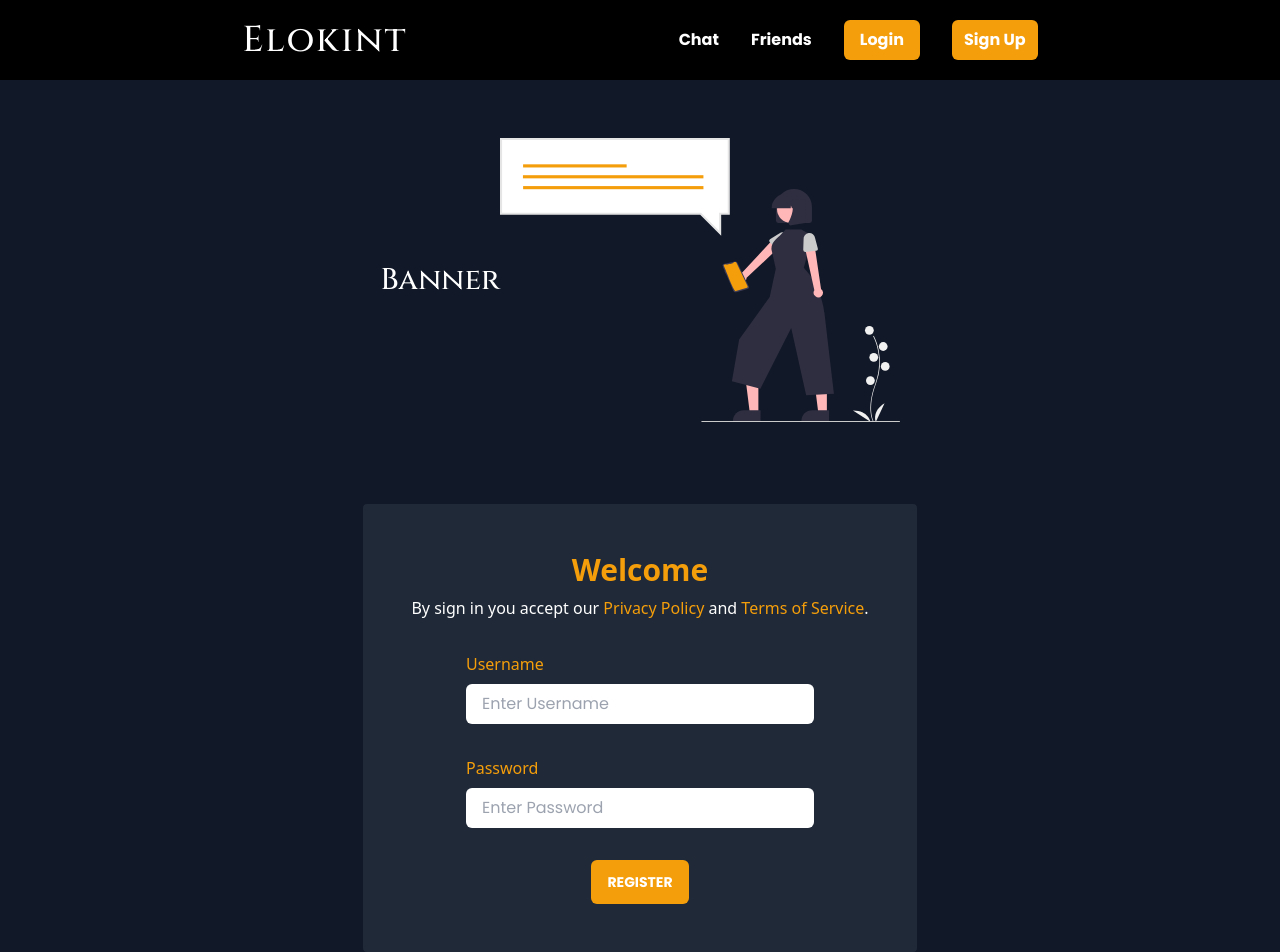
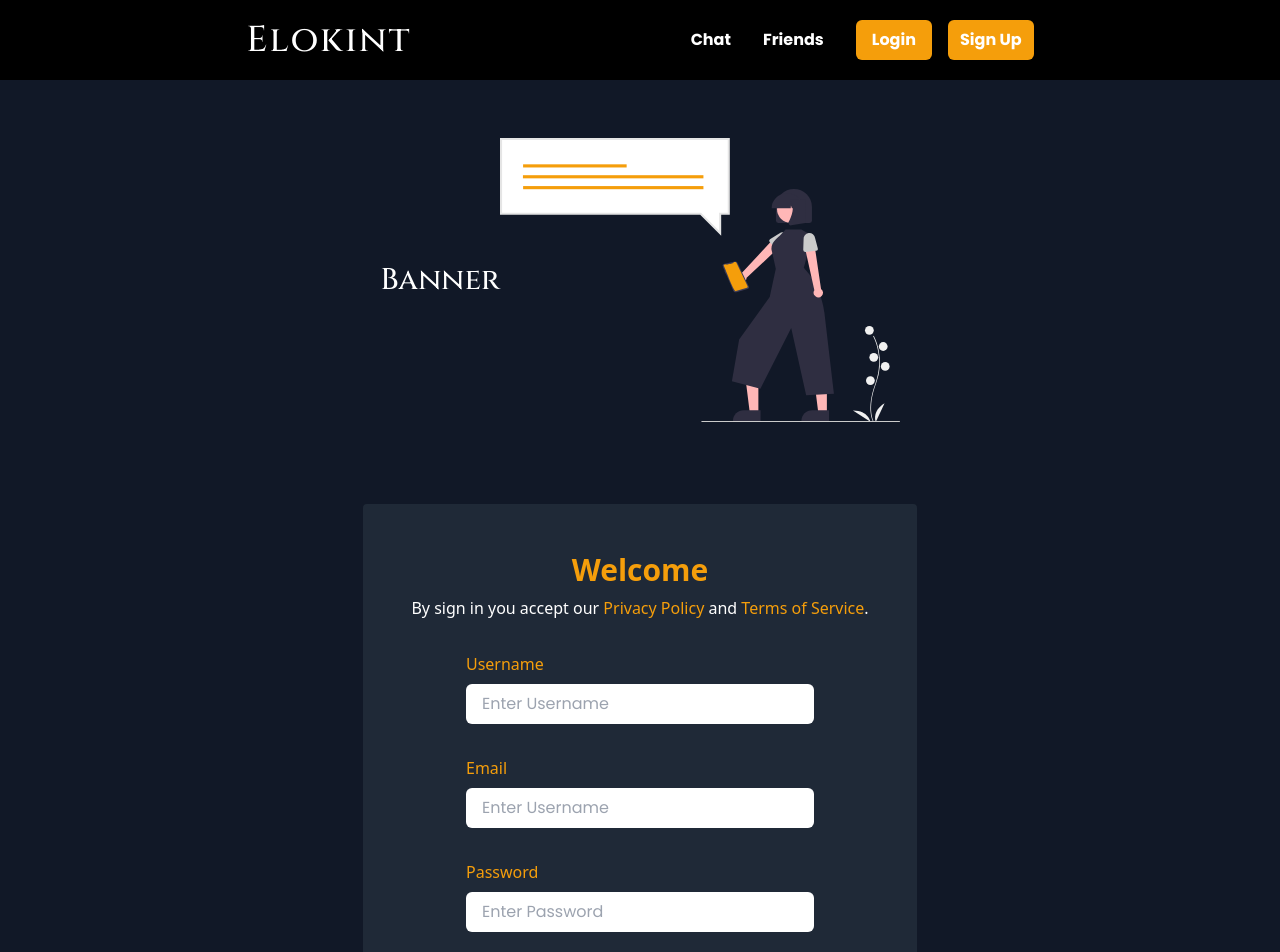
Before and after one commit to k1nho/Elokint, a React (Create React App) app in the folder frontend/: page /register in a window 1280 px wide. Shown: the top 952 px of the page. Built offline with nearby package versions, Linux system fonts and the light colour scheme; no server answers.

Commit message:
add prop definition to components for authentication

```diff
--- a/frontend/src/components/Friendslist.tsx
+++ b/frontend/src/components/Friendslist.tsx
@@ -1,11 +1,12 @@
-import React from 'react'
+import React from "react";
 
-const Friendslist: React.FC = () => {
-    return (
-        <div>
-            This is friends list component
-        </div>
-    )
+interface Iprops {
+  Props?: any;
+  authSetter: (isUserAuth: boolean) => void;
 }
 
-export default Friendslist
+const Friendslist: React.FC<Iprops> = () => {
+  return <div>This is friends list component</div>;
+};
+
+export default Friendslist;
--- a/frontend/src/components/NavBar.tsx
+++ b/frontend/src/components/NavBar.tsx
@@ -1,14 +1,50 @@
-import React from 'react';
-import { Link } from 'react-router-dom';
+import React from "react";
+import { Link } from "react-router-dom";
 
-const NavBar : React.FC = () => {
-    return (
+interface Iprops {
+  isAuth: boolean;
+  logout: () => void;
+}
+
+const NavBar: React.FC<Iprops> = ({ isAuth, logout }) => {
+  let navLeft;
+  if (!isAuth) {
+    navLeft = (
+      <div className="space-x-4">
+        <Link to="/login">
+          <button className=" font-bold bg-yellow-500 hover:bg-yellow-400 transition duration-200 rounded-md py-2 px-4">
+            Login
+          </button>
+        </Link>
+        <Link to="/register">
+          <button className="font-bold bg-yellow-500 hover:bg-yellow-400 transition duration-200 rounded-md py-2 px-3">
+            Sign Up
+          </button>
+        </Link>
+      </div>
+    );
+  } else {
+    navLeft = (
+      <div>
+        <Link to="/">
+          <button
+            className=" font-bold bg-yellow-500 hover:bg-yellow-400 transition duration-200 rounded-md py-2 px-4"
+            onClick={logout}
+          >
+            Logout
+          </button>
+        </Link>
+      </div>
+    );
+  }
+
+  return (
     <div className="bg-black sticky top-0 z-50">
       <div className="flex justify-between md:justify-around mx-auto w-10/12 py-4 text-white items-center">
         <h1 className="text-2xl md:text-4xl font-elokint hover:text-yellow-500 transition duration-200 cursor-pointer focus:text-yellow-500 focus:outline-none tracking-wider">
-          <Link to ="/">Elokint</Link>
+          <Link to="/">Elokint</Link>
         </h1>
-        <div className="px-4 cursor-pointer md:hidden " >
+        <div className="px-4 cursor-pointer md:hidden ">
           <svg
             xmlns="http://www.w3.org/2000/svg"
             className="h-6 w-6"
@@ -24,23 +60,18 @@ const NavBar : React.FC = () => {
             />
           </svg>
         </div>
-        <div className="text-base space-x-8 font-body md:block hidden py-1">
-          <Link to ="/chat">
+        <div className=" text-base space-x-8 font-body  md:flex  md:items-center hidden py-1">
+          <Link to="/chat">
             <button className="focusText">Chat</button>
           </Link>
-          <Link to ="/friends">
-          <button className="focusText">Friends</button>
+          <Link to="/friends">
+            <button className="focusText">Friends</button>
           </Link>
-          <Link to ="/login">
-            <button className=" font-bold bg-yellow-500 hover:bg-yellow-400 transition duration-200 rounded-md py-2 px-4">Login</button>
-          </Link>
-          <Link to ="/register">
-            <button className="font-bold bg-yellow-500 hover:bg-yellow-400 transition duration-200 rounded-md py-2 px-3">Sign Up</button>
-          </Link>
+          {navLeft}
+        </div>
       </div>
-        </div>
-        </div>
-    )
-}
+    </div>
+  );
+};
 
-export default NavBar
+export default NavBar;
--- a/frontend/src/components/userAuth/Login.tsx
+++ b/frontend/src/components/userAuth/Login.tsx
@@ -1,6 +1,51 @@
-import React from "react";
+import React, { useState } from "react";
 
-const Login: React.FC = () => {
+interface Iprops {
+  Props?: any;
+  authSetter: (isUserAuth: boolean) => void;
+}
+
+interface User {
+  email: string;
+  password: string;
+}
+
+const Login: React.FC<Iprops> = ({ authSetter }) => {
+  const [inputs, setInputs] = useState<User>({
+    email: "",
+    password: "",
+  });
+
+  const handleChange = (e: React.ChangeEvent<HTMLInputElement>) => {
+    setInputs({ ...inputs, [e.target.name]: e.target.value });
+  };
+
+  const handleSubmit = async (e: React.FormEvent) => {
+    e.preventDefault();
+
+    try {
+      const body = { ...inputs };
+      console.log(body);
+
+      const response = await fetch("/auth/login", {
+        method: "POST",
+        headers: { "Content-Type": "application/json" },
+        body: JSON.stringify(body),
+      });
+
+      const parseResponse = await response.json();
+
+      if (parseResponse.jwtToken) {
+        localStorage.setItem("token", parseResponse.jwtToken);
+        authSetter(true);
+      } else {
+        authSetter(false);
+      }
+    } catch (err) {
+      console.error(err.message);
+    }
+  };
+
   return (
     <div className="grid grid-rows-3 w-full h-full bg-gray-900">
       <div className="hidden sm:flex"></div>
@@ -17,16 +62,22 @@ const Login: React.FC = () => {
             </div>
           </div>
           <div className="flex flex-col items-center ">
-            <form className=" flex flex-col items-center rounded-xl space-y-8">
+            <form
+              className=" flex flex-col items-center rounded-xl space-y-8"
+              onSubmit={handleSubmit}
+            >
               <div className="flex flex-col space-y-2 justify-center">
                 <label htmlFor="" className="text-yellow-500 text-md">
-                  Username
+                  Email
                 </label>
                 <input
                   className="px-4 py-2 rounded-md outline-none focus:ring-2 focus:ring-yellow-500 font-body"
-                  id="username"
-                  placeholder="Enter Username"
+                  id="email"
+                  name="email"
+                  placeholder="Enter Email"
                   type="text"
+                  value={inputs.email}
+                  onChange={(e) => handleChange(e)}
                 />
               </div>
               <div className="flex flex-col space-y-2 justify-center">
@@ -36,8 +87,11 @@ const Login: React.FC = () => {
                 <input
                   className="px-4 py-2 rounded-md outline-none focus:ring-2 focus:ring-yellow-500 font-body"
                   id="password"
+                  name="password"
                   placeholder="Enter Password"
                   type="password"
+                  value={inputs.password}
+                  onChange={(e) => handleChange(e)}
                 />
               </div>
 
--- a/frontend/src/components/userAuth/Register.tsx
+++ b/frontend/src/components/userAuth/Register.tsx
@@ -1,6 +1,53 @@
-import React from "react";
+import React, { useState } from "react";
 
-const Register: React.FC = () => {
+interface Iprops {
+  Props?: any;
+  authSetter: (isUserAuth: boolean) => void;
+}
+
+interface RegisterUser {
+  username: string;
+  email: string;
+  password: string;
+}
+
+const Register: React.FC<Iprops> = ({ authSetter }) => {
+  const [inputs, setInputs] = useState<RegisterUser>({
+    username: "",
+    email: "",
+    password: "",
+  });
+
+  const handleChange = (e: React.ChangeEvent<HTMLInputElement>) => {
+    setInputs({ ...inputs, [e.target.name]: e.target.value });
+  };
+
+  const handleSubmit = async (e: React.FormEvent) => {
+    e.preventDefault();
+
+    try {
+      const { username, email, password } = { ...inputs };
+      const body = { username, email, password };
+
+      const response = await fetch("/auth/register", {
+        method: "POST",
+        headers: { "Content-Type": "application/json" },
+        body: JSON.stringify(body),
+      });
+
+      const parseResponse = await response.json();
+
+      if (parseResponse.jwtToken) {
+        localStorage.setItem("token", parseResponse.jwtToken);
+        authSetter(true);
+      } else {
+        authSetter(false);
+      }
+    } catch (err) {
+      console.error(err.message);
+    }
+  };
+
   return (
     <div className="min-h-screen flex flex-col bg-gray-900">
       <div className="hidden sm:flex sm:items-center sm:justify-center">
@@ -160,7 +207,10 @@ const Register: React.FC = () => {
             </div>
           </div>
           <div className="flex flex-col items-center">
-            <form className=" flex flex-col items-center rounded-xl space-y-8">
+            <form
+              className=" flex flex-col items-center rounded-xl space-y-8"
+              onSubmit={handleSubmit}
+            >
               <div className="flex flex-col space-y-2 justify-center">
                 <label htmlFor="" className="text-yellow-500 text-md">
                   Username
@@ -168,8 +218,25 @@ const Register: React.FC = () => {
                 <input
                   className="px-4 py-2 rounded-md outline-none focus:ring-2 focus:ring-yellow-500 font-body"
                   id="username"
+                  name="username"
+                  value={inputs.username}
                   placeholder="Enter Username"
                   type="text"
+                  onChange={(e) => handleChange(e)}
+                />
+              </div>
+              <div className="flex flex-col space-y-2 justify-center">
+                <label htmlFor="" className="text-yellow-500 text-md">
+                  Email
+                </label>
+                <input
+                  className="px-4 py-2 rounded-md outline-none focus:ring-2 focus:ring-yellow-500 font-body"
+                  id="email"
+                  name="email"
+                  value={inputs.email}
+                  placeholder="Enter Username"
+                  type="text"
+                  onChange={(e) => handleChange(e)}
                 />
               </div>
               <div className="flex flex-col space-y-2 justify-center">
@@ -179,8 +246,11 @@ const Register: React.FC = () => {
                 <input
                   className="px-4 py-2 rounded-md outline-none focus:ring-2 focus:ring-yellow-500 font-body"
                   id="password"
+                  name="password"
+                  value={inputs.password}
                   placeholder="Enter Password"
                   type="password"
+                  onChange={(e) => handleChange(e)}
                 />
               </div>
               <button
```
